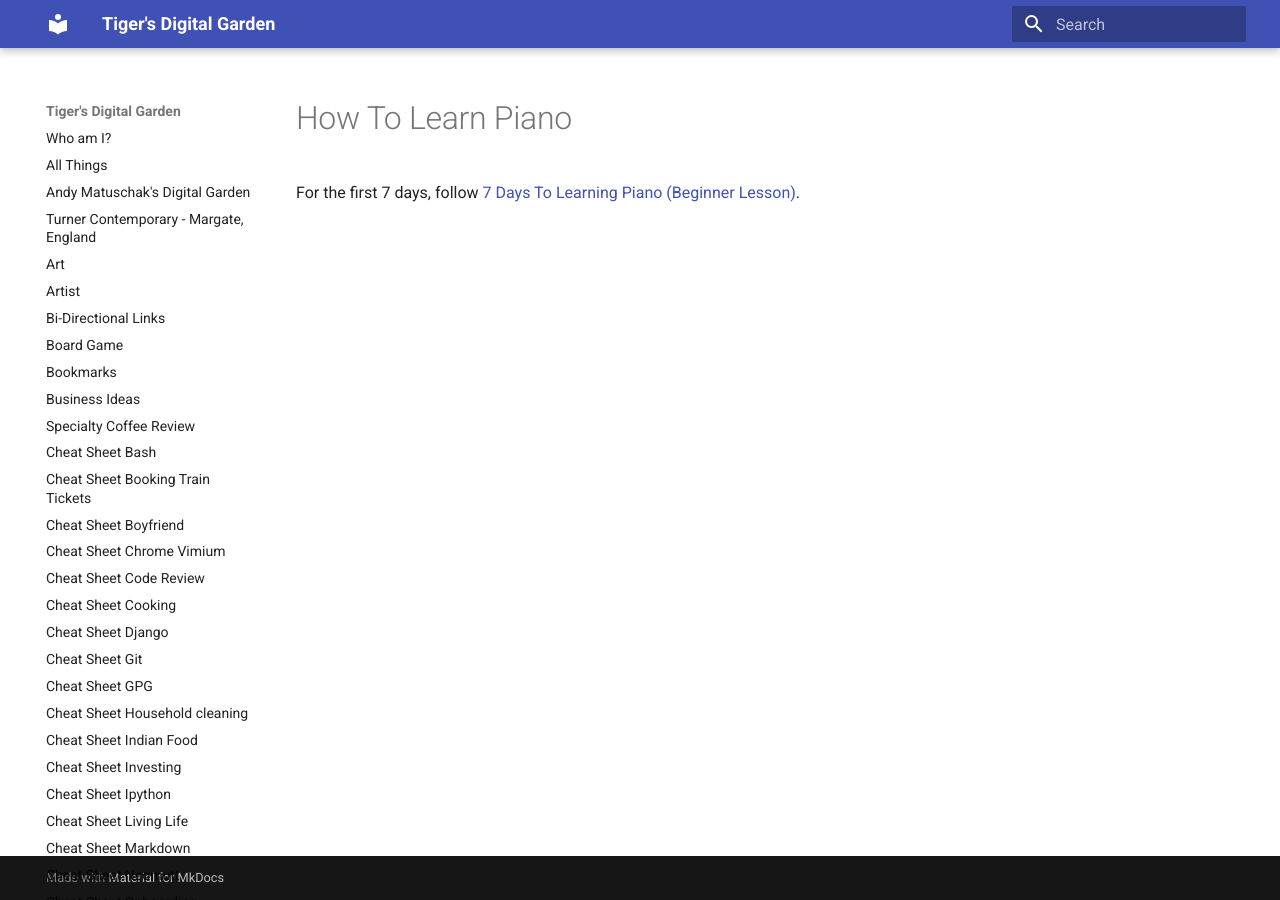
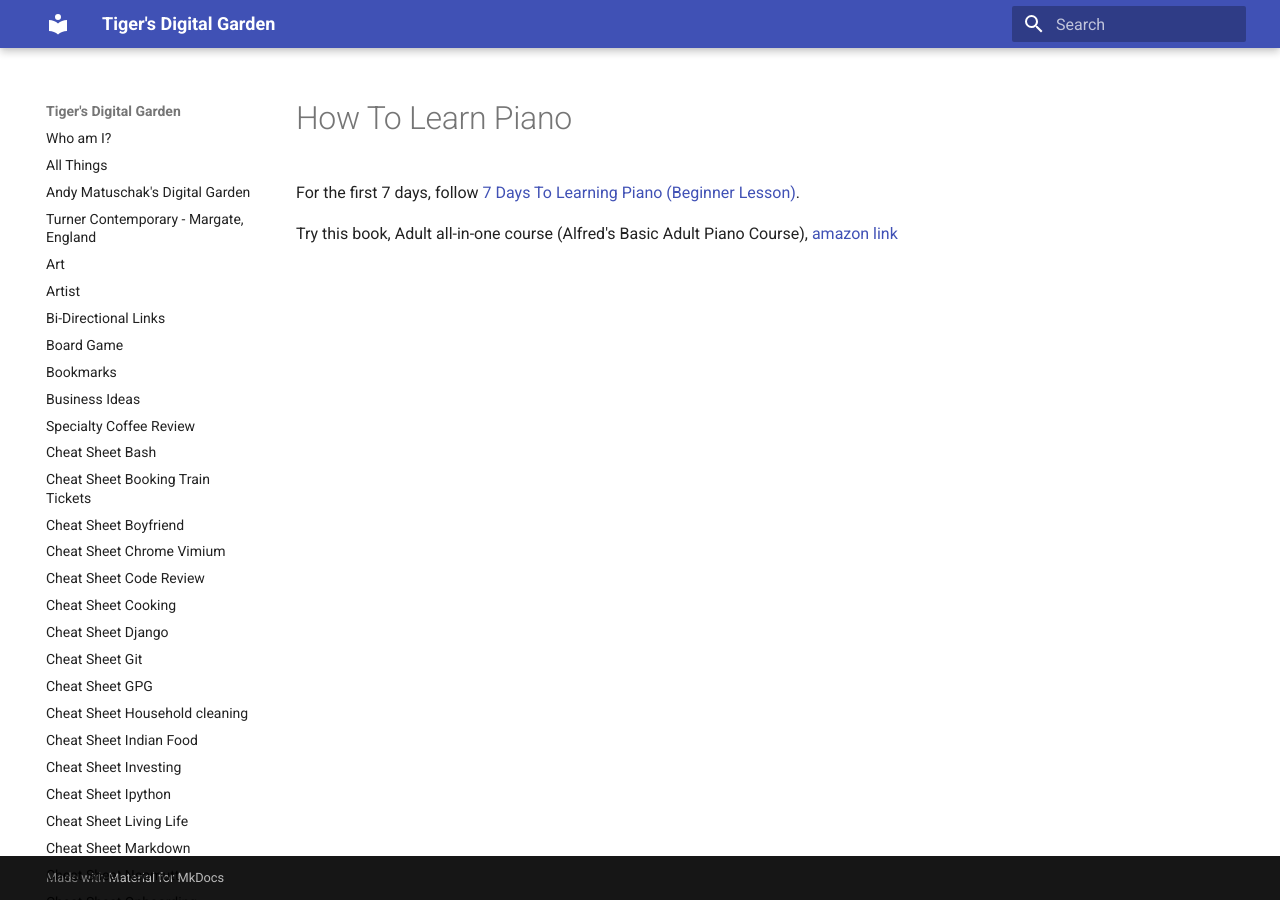
Before and after one commit to ynotstartups/notes, an MkDocs documentation site: the page built from notes/how-to-learn-piano.md, in a window 1280 px wide. Built offline with MkDocs 1.6.1 and Material for MkDocs 9.7.7, drawn with Linux system fonts in a browser that asks for light colours.

Commit message:
add book to learn piano

```diff
--- a/notes/how-to-learn-piano.md
+++ b/notes/how-to-learn-piano.md
@@ -1,3 +1,6 @@
 # How To Learn Piano
 
 For the first 7 days, follow [7 Days To Learning Piano (Beginner Lesson)](https://www.youtube.com/watch?v=bzNKQ2FkEJI).
+
+Try this book, Adult all-in-one course (Alfred's Basic Adult Piano
+Course), [amazon link](https://www.amazon.co.uk/Adult-All-One-Course-Technique/dp/0882848186)
```
